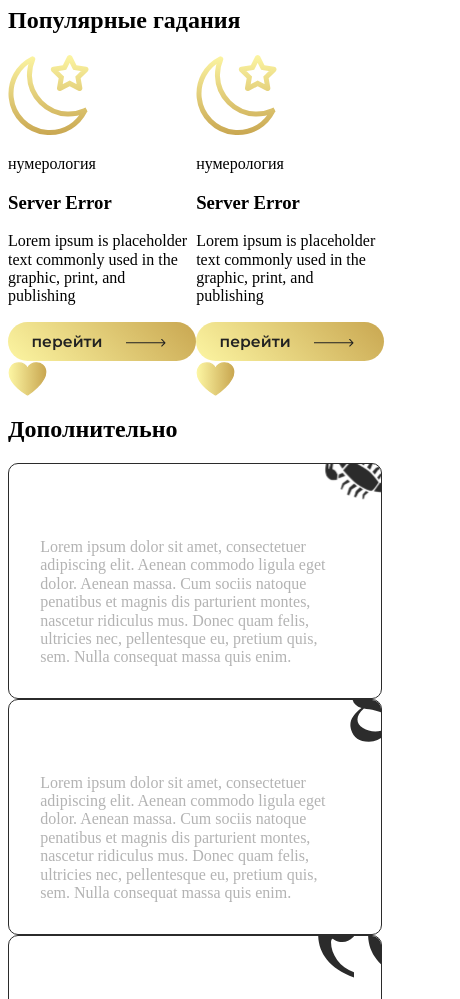
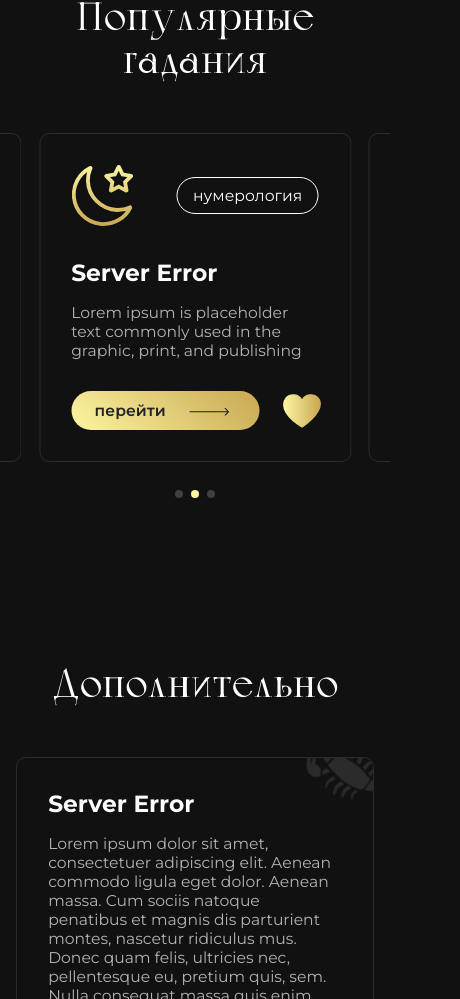
Before and after one commit to doloradium/monteia, a React (Vite) app: page / in a window 390 px wide. Shown: the part 1001-2000 px from the top of the page, 460 px wide, since content can reach past the window. Built offline with nearby package versions, Linux system fonts and the light colour scheme.

Commit message:
Desktop mode on mobile fixed

```diff
--- a/src/App.css
+++ b/src/App.css
@@ -1,3 +1,3 @@
-/* body {
+body {
   background-color: #111111;
-} */
+}
--- a/src/components/Block/styles.module.css
+++ b/src/components/Block/styles.module.css
@@ -11,20 +11,18 @@
 }
 
 .blockInfo {
-  /* display: flex;
-  flex-direction: column; */
-  margin-right: 7em;
+  margin-right: 7rem;
 }
 
 .blockParagraph {
   margin: 0;
   color: #b3b3b3;
-  font-size: 16px;
+  font-size: 1rem;
 }
 
 .blockHeading {
   margin: 0 0 1rem 0;
-  font-size: 1.5em;
+  font-size: 1.5rem;
   font-weight: 700;
   color: #fff;
 }
@@ -42,14 +40,6 @@
     margin-right: 0;
   }
 
-  .blockParagraph {
-    font-size: 16px;
-  }
-
-  .blockHeading {
-    font-size: 1.5em;
-  }
-
   .blockImage {
     height: 30%;
     top: 0;
@@ -59,7 +49,7 @@
 
 @media screen and (max-width: 420px) {
   .blockParagraph {
-    font-size: 16px;
+    font-size: 4vw;
   }
 
   .blockHeading {
--- a/src/components/Card/styles.module.css
+++ b/src/components/Card/styles.module.css
@@ -1,10 +1,10 @@
-/* .cardContainer {
+.cardContainer {
   border: 1px solid #2c2c2c;
   border-radius: 10px;
-  padding: 2em;
+  padding: 2rem;
   display: flex;
   flex-direction: column;
-  gap: 2em;
+  gap: 2rem;
 }
 
 .cardImage {
@@ -15,14 +15,14 @@
   display: flex;
   align-items: center;
   justify-content: space-between;
-  gap: 1em;
+  gap: 1rem;
 }
 
 .tag {
   color: #fff;
   border-radius: 100px;
   border: 1px solid #fff;
-  padding: 0.5em 1.2em;
+  padding: 0.5rem 1.2rem;
   width: fit-content;
   margin: 0;
 }
@@ -31,19 +31,18 @@
   display: flex;
   align-items: center;
   justify-content: space-between;
-  gap: 2em;
+  gap: 2rem;
 }
 
 .cardHeading {
   color: #fff;
-  font-size: 1.5em;
-  margin: 0 0 1em 0;
+  font-size: 1.5rem;
+  margin: 0 0 1rem 0;
 }
 
 .cardParagraph {
   color: #b3b3b3;
   margin: 0;
-  font-size: 16px;
 }
 
 @media screen and (max-width: 420px) {
@@ -66,6 +65,6 @@
   }
 
   .cardParagraph {
-    font-size: 16px;
+    font-size: 4vw;
   }
-} */
+}
--- a/src/components/Extra/styles.module.css
+++ b/src/components/Extra/styles.module.css
@@ -1,4 +1,4 @@
-/* .extraWrapper {
+.extraWrapper {
   width: 100%;
   max-width: 1140px;
   margin: 0 auto 10rem;
@@ -33,4 +33,4 @@
   .extraWrapper {
     margin: 0 auto 40vw;
   }
-} */
+}
--- a/src/components/Popular/Popular.jsx
+++ b/src/components/Popular/Popular.jsx
@@ -13,9 +13,7 @@ const Popular = () => {
     <>
       <h2>Популярные гадания</h2>
       <div className={styles.cardContainer}>
-        <Card />
-        <Card />
-        {/* <Swiper
+        <Swiper
           slidesPerView={3}
           spaceBetween={"35rem"}
           modules={[Pagination]}
@@ -44,7 +42,7 @@ const Popular = () => {
           <SwiperSlide>
             <Card />
           </SwiperSlide>
-        </Swiper> */}
+        </Swiper>
       </div>
     </>
   );
--- a/src/components/Popular/styles.module.css
+++ b/src/components/Popular/styles.module.css
@@ -1,4 +1,4 @@
-/* .cardContainer {
+.cardContainer {
   display: flex;
   gap: 2rem;
   margin: 0 auto 10rem;
@@ -14,9 +14,4 @@
     padding: 0;
     margin-bottom: 40vw;
   }
-} */
-
-.cardContainer {
-  display: grid;
-  grid-template-columns: 1fr 1fr;
 }
--- a/src/index.css
+++ b/src/index.css
@@ -1,14 +1,10 @@
-/* @font-face {
+@font-face {
   font-family: Calypso;
   src: url("./fonts/Calypso.ttf");
 }
 
 * {
   box-sizing: border-box;
-}
-
-p {
-  font-size: 16px !important;
 }
 
 h1 {
@@ -39,6 +35,7 @@ body {
 }
 
 html {
+  -webkit-text-size-adjust: 100%;
   scrollbar-color: #2c2c2c transparent;
   scrollbar-width: thin;
 }
@@ -81,10 +78,4 @@ html {
   h2 {
     padding: 0 4vw;
   }
-} */
-
-
-html {
-  line-height: 1.15; /* 1 */
-  -webkit-text-size-adjust: 100%; /* 2 */
 }
```
